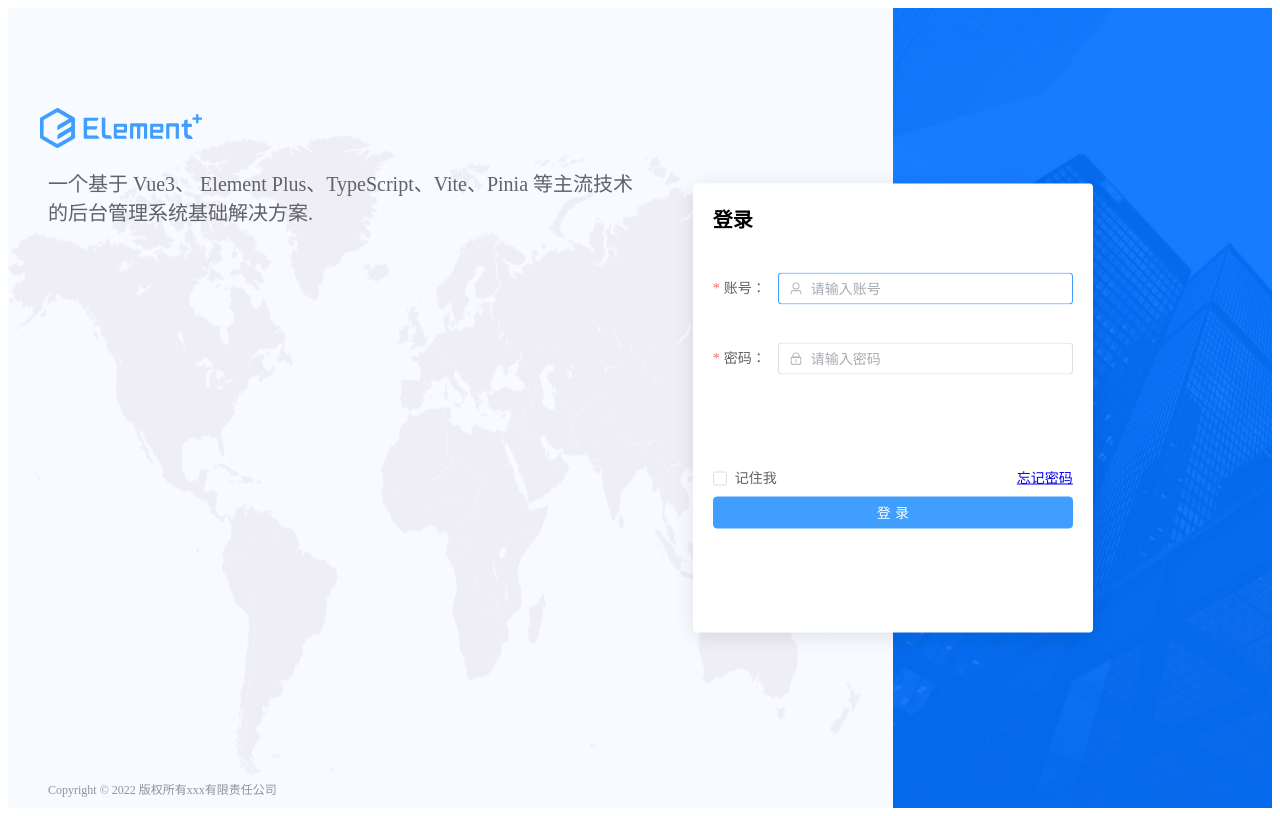
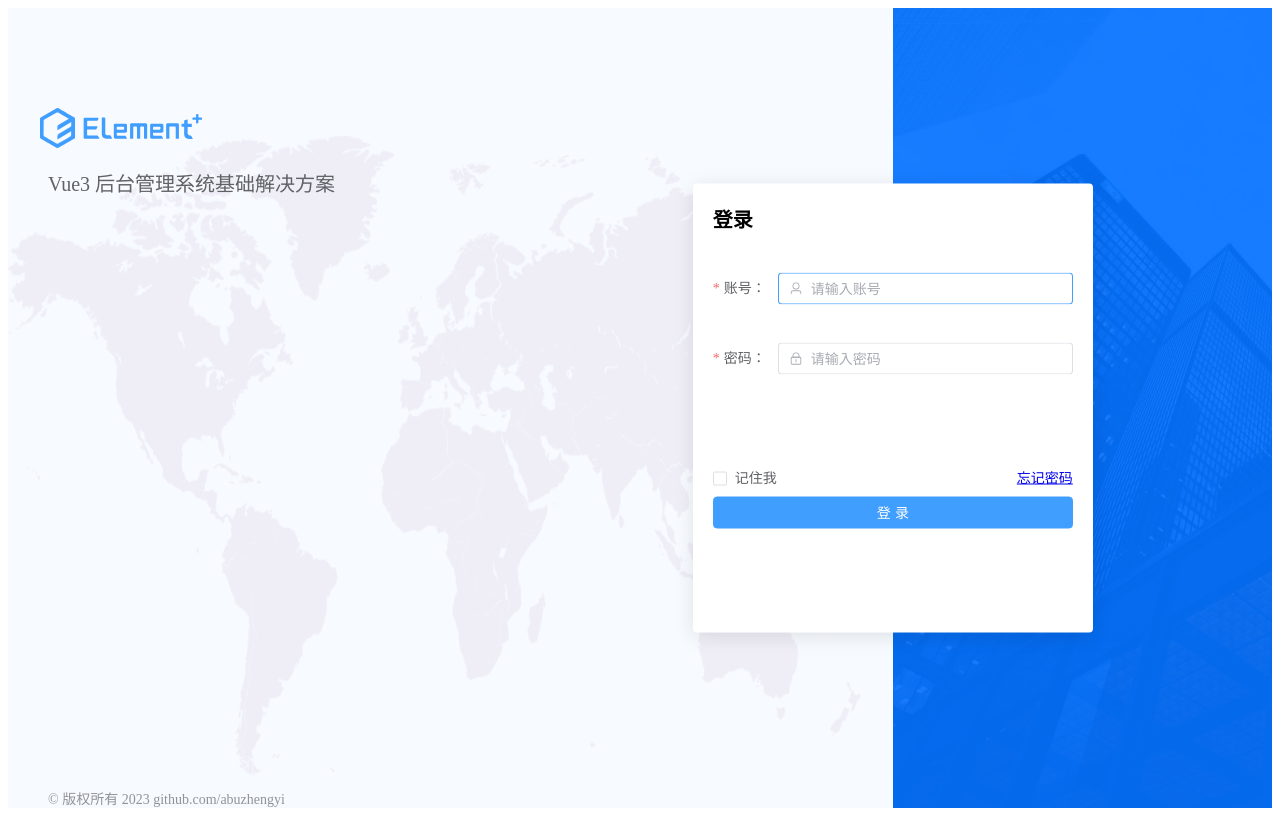
Before and after one commit to abuzhengyi/vue3-admin, a Vue app: page /#/login in a window 1280 px wide. Built offline with nearby package versions, Linux system fonts and the light colour scheme.

Commit message:
:wrench: chore

```diff
--- a/src/layout/components/Footer.vue
+++ b/src/layout/components/Footer.vue
@@ -1,16 +1,21 @@
 <template>
-  <el-footer> Copyright &copy; 2022 版权所有xxx有限责任公司 </el-footer>
+  <el-footer>
+    <span v-html="VITE_APP_COPYRIGHT"></span>
+  </el-footer>
 </template>
 
-<script setup lang="ts"></script>
+<script setup lang="ts">
+const { VITE_APP_COPYRIGHT } = import.meta.env
+</script>
 
 <style scoped lang="scss">
 .el-footer {
   height: var(--v3-footer-height);
   padding: 0;
   line-height: var(--v3-footer-height);
+  font-size: var(--el-font-size-base);
+  text-align: center;
   color: var(--el-text-color-secondary);
-  text-align: center;
   user-select: none;
 }
 </style>
--- a/src/views/login/index.vue
+++ b/src/views/login/index.vue
@@ -2,10 +2,8 @@
   <div class="login">
     <div class="login-left">
       <img class="login__logo" :src="logoUrl" alt="logo" />
-      <div class="login__describe">
-        一个基于 Vue3、 Element Plus、TypeScript、Vite、Pinia 等主流技术的后台管理系统基础解决方案.
-      </div>
-      <div class="login__copyright">Copyright &copy; 2022 版权所有xxx有限责任公司</div>
+      <div class="login__describe">{{ VITE_APP_DESCRIBE }}</div>
+      <layout-footer />
     </div>
     <div class="login-right">
       <div class="login-form">
@@ -64,7 +62,10 @@
 <script setup lang="ts">
 import { useUserStore } from '@/store/modules/user'
 import type { LoginData } from '@/apis/user'
+import LayoutFooter from '@/layout/components/Footer.vue'
 import logoUrl from '@/assets/images/common/logo-text.svg'
+
+const { VITE_APP_DESCRIBE } = import.meta.env
 
 const { login } = useUserStore()
 
@@ -110,7 +111,7 @@ const autofocus = computed(() => form.account?.length)
 const loading = ref(false)
 const formRef = ref<FormInstance | null>(null)
 const handleLogin = async () => {
-  if (await formRef.value?.validate(valid => valid)) {
+  if (await formRef.value?.validate((valid) => valid)) {
     loading.value = true
     login(form)
       .catch(() => {
@@ -157,13 +158,6 @@ const handleLogin = async () => {
     width: 600px;
     font-size: 20px;
     color: var(--el-text-color-regular);
-  }
-
-  &__copyright {
-    @extend .pb-10;
-
-    font-size: var(--el-font-size-extra-small);
-    color: var(--el-text-color-secondary);
   }
 
   &-right {
```
Also changed, not shown: vite.config.ts (+6 -6 lines), 1 other file (tests, documents, lock files or other folders).
